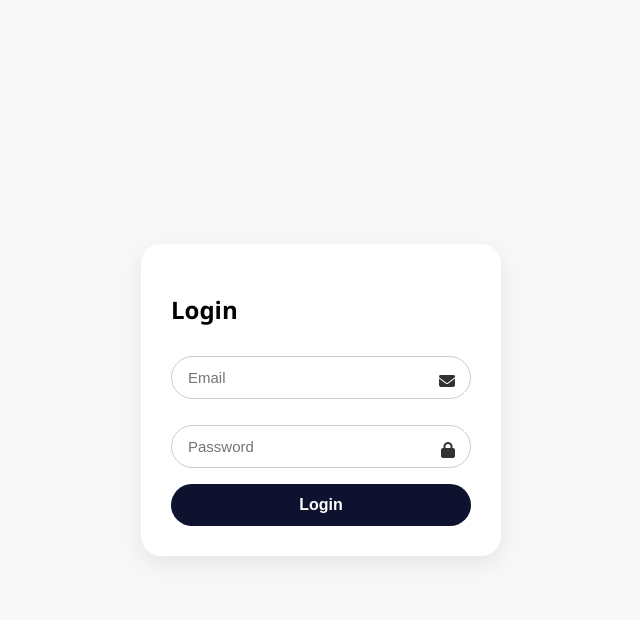
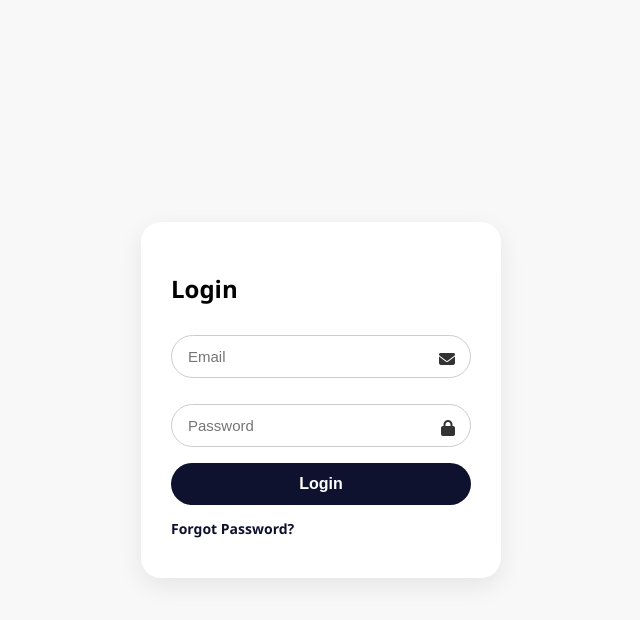
Before and after one commit to param-kasana/Admin_Dashboard, a Flask app: page /login in a window 1280 px wide. Shown: the top 620 px of the page, without its empty margins (319-959 px from the left). Run offline with Flask 3, Linux system fonts and the light colour scheme; some libraries are stand-ins or nearby versions.

Commit message:
Add 'Forgot Password?' link to login page

```diff
--- a/templates/login.html
+++ b/templates/login.html
@@ -94,6 +94,7 @@
       </div>
       <button type="submit">Login</button>
     </form>
+    <p><a href="/forgot-password">Forgot Password?</a></p>
   </div>
 </body>
 </html>
```
